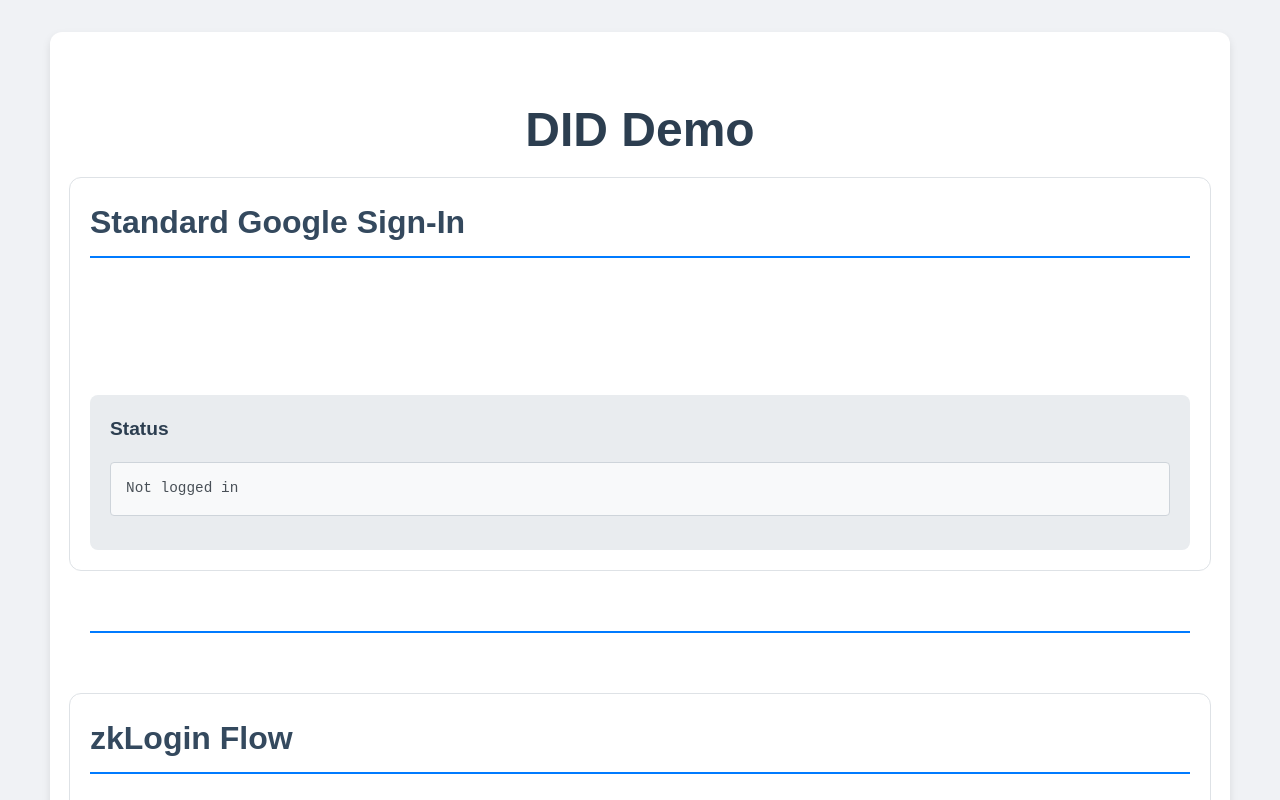
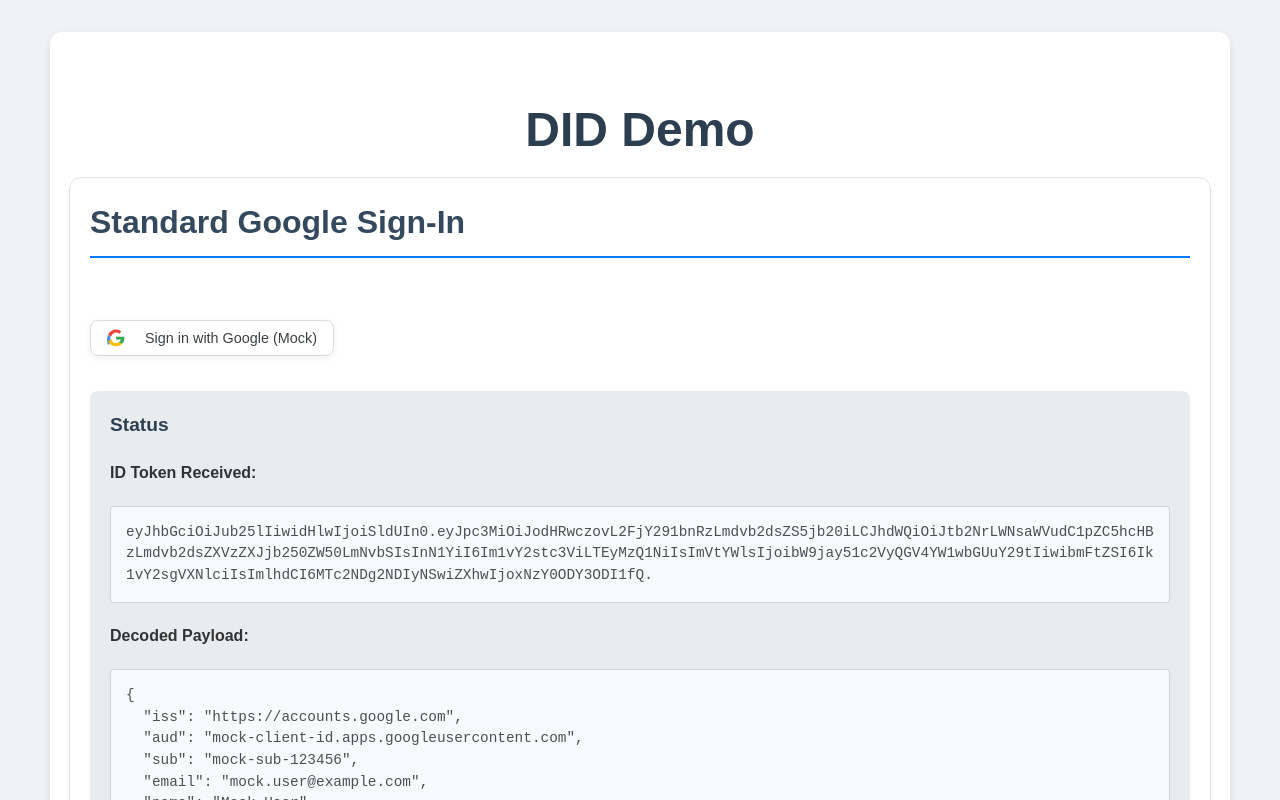
Before and after one commit to semiotic-agentium/did-demo, a React (Vite) app: page / in a window 1280 px wide. Shown: the top 800 px of the page. Built offline with nearby package versions, Linux system fonts and the light colour scheme; no server answers.

Commit message:
Mocked login for UI/UX testing
mocked google login. Will remove after UI is improved

```diff
--- a/src/App.css
+++ b/src/App.css
@@ -137,3 +137,21 @@ hr {
   font-size: 0.9em;
   margin-right: 10px;
 }
+
+/* Mock Google button styling (used by MockGoogleLogin) */
+.google-signin-mock {
+  display: inline-flex;
+  align-items: center;
+  gap: 10px;
+  background: #fff;
+  border: 1px solid #dadce0;
+  border-radius: 8px;
+  padding: 10px 18px;
+  font-size: 0.95rem;
+  font-weight: 500;
+  color: #3c4043;
+  cursor: pointer;
+  box-shadow: 0 2px 8px rgba(0, 0, 0, 0.06);
+}
+.google-signin-mock:hover { background: #f8f9fa; }
+.google-signin-mock:active { transform: translateY(1px); }
--- /dev/null
+++ b/src/components/MockGoogleLogin.tsx
@@ -0,0 +1,68 @@
+import React, { useEffect } from 'react'
+import type { CredentialResponse } from '@react-oauth/google'
+
+type Props = {
+  onSuccess: (response: CredentialResponse) => void
+  onError?: () => void
+  useOneTap?: boolean
+}
+
+function base64UrlEncode(obj: object) {
+  const json = JSON.stringify(obj)
+  return btoa(json)
+    .replace(/=/g, '')
+    .replace(/\+/g, '-')
+    .replace(/\//g, '_')
+}
+
+function createFakeIdToken() {
+  const header = { alg: 'none', typ: 'JWT' }
+  const now = Math.floor(Date.now() / 1000)
+  const payload = {
+    iss: 'https://accounts.google.com',
+    aud: 'mock-client-id.apps.googleusercontent.com',
+    sub: 'mock-sub-123456',
+    email: 'mock.user@example.com',
+    name: 'Mock User',
+    iat: now,
+    exp: now + 3600,
+  }
+
+  return `${base64UrlEncode(header)}.${base64UrlEncode(payload)}.`
+}
+
+const MockGoogleLogin: React.FC<Props> = ({ onSuccess, onError, useOneTap }) => {
+  useEffect(() => {
+    if (useOneTap) {
+      const t = setTimeout(() => {
+        const credential = createFakeIdToken()
+        onSuccess({ credential } as unknown as CredentialResponse)
+      }, 500)
+      return () => clearTimeout(t)
+    }
+  }, [useOneTap, onSuccess])
+
+  const handleClick = () => {
+    try {
+      const credential = createFakeIdToken()
+      onSuccess({ credential } as unknown as CredentialResponse)
+    } catch (e) {
+      console.error('Mock login failed', e)
+      onError && onError()
+    }
+  }
+
+  return (
+    <button className="google-signin-mock" onClick={handleClick} type="button">
+      <svg width="18" height="18" viewBox="0 0 48 48" xmlns="http://www.w3.org/2000/svg" aria-hidden>
+        <path fill="#EA4335" d="M24 9.5c3.9 0 6.7 1.7 8.2 3.1l6-6C34.6 3.2 29.8 1 24 1 14.9 1 6.9 6.4 3 14.5l7.6 5.9C12.9 14.1 18 9.5 24 9.5z"/>
+        <path fill="#34A853" d="M46.5 24.5c0-1.6-.1-2.8-.4-4H24v7.6h12.9c-.6 3.4-3 6-6.7 7.6l6.3 4.9C43.7 37.8 46.5 31.7 46.5 24.5z"/>
+        <path fill="#4A90E2" d="M10.6 29.9A14.9 14.9 0 0 1 9 24.5c0-1.4.2-2.8.6-4.1L3 14.5C1.1 18.9 0 23.6 0 28.5s1.1 9.6 3 14l7.6-5.9z"/>
+        <path fill="#FBBC05" d="M24 46c6.5 0 11.9-2.1 16-5.7l-6.3-4.9c-2.2 1.5-5 2.5-9.7 2.5-6 0-11.1-4.6-12.4-10.8L3 33.5C6.9 41.6 14.9 46 24 46z"/>
+      </svg>
+      <span style={{ marginLeft: 10 }}>Sign in with Google (Mock)</span>
+    </button>
+  )
+}
+
+export default MockGoogleLogin
--- a/src/components/StandardLogin.tsx
+++ b/src/components/StandardLogin.tsx
@@ -2,6 +2,7 @@ import React, { useState } from 'react'
 import { GoogleLogin } from '@react-oauth/google'
 import type { CredentialResponse } from '@react-oauth/google'
 import { jwtDecode } from 'jwt-decode'
+import MockGoogleLogin from './MockGoogleLogin'
 
 const StandardLogin: React.FC = () => {
   const [idToken, setIdToken] = useState<string | null>(null)
@@ -30,11 +31,19 @@ const StandardLogin: React.FC = () => {
     <div className="flow-section">
       <h2>Standard Google Sign-In</h2>
       <div className="button-group">
-        <GoogleLogin
-          onSuccess={handleLoginSuccess}
-          onError={handleLoginError}
-          useOneTap
-        />
+        {import.meta.env.DEV ? (
+          <MockGoogleLogin
+            onSuccess={handleLoginSuccess}
+            onError={handleLoginError}
+            useOneTap
+          />
+        ) : (
+          <GoogleLogin
+            onSuccess={handleLoginSuccess}
+            onError={handleLoginError}
+            useOneTap
+          />
+        )}
       </div>
       <div className="status-display">
         <h3>Status</h3>
```
